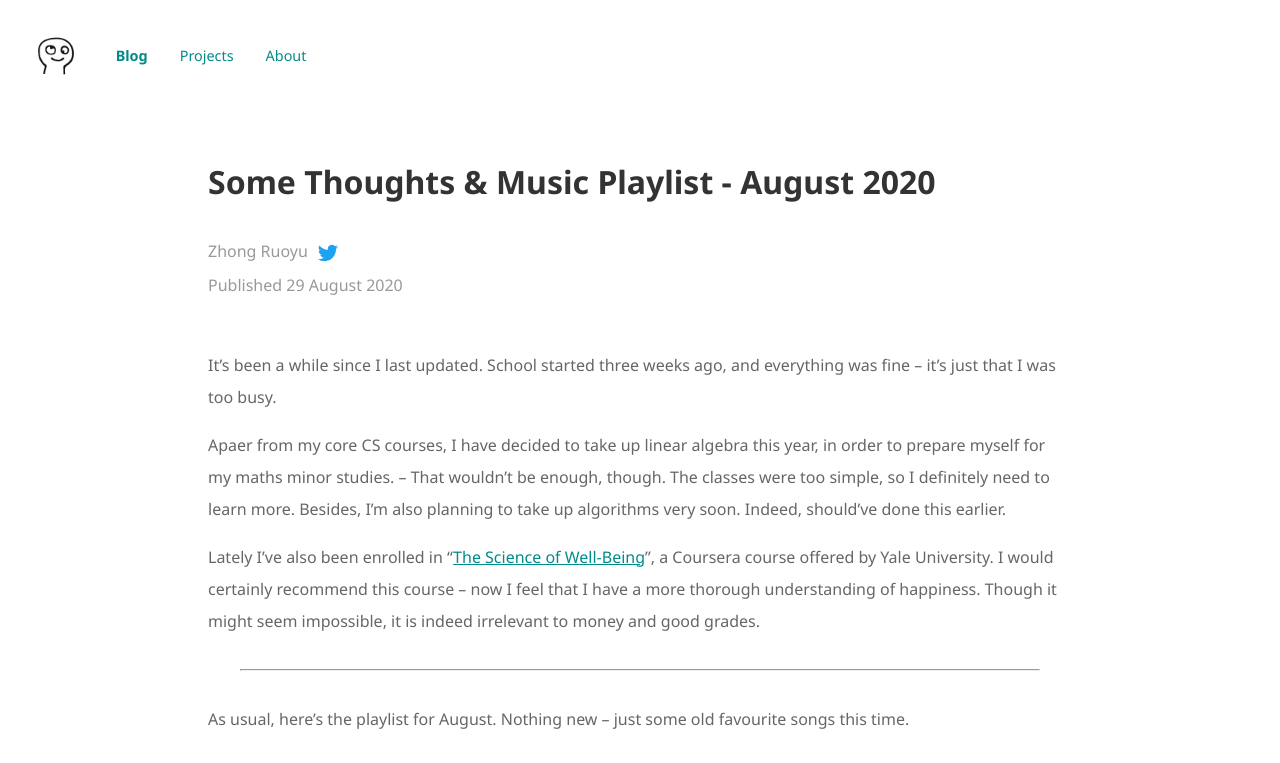
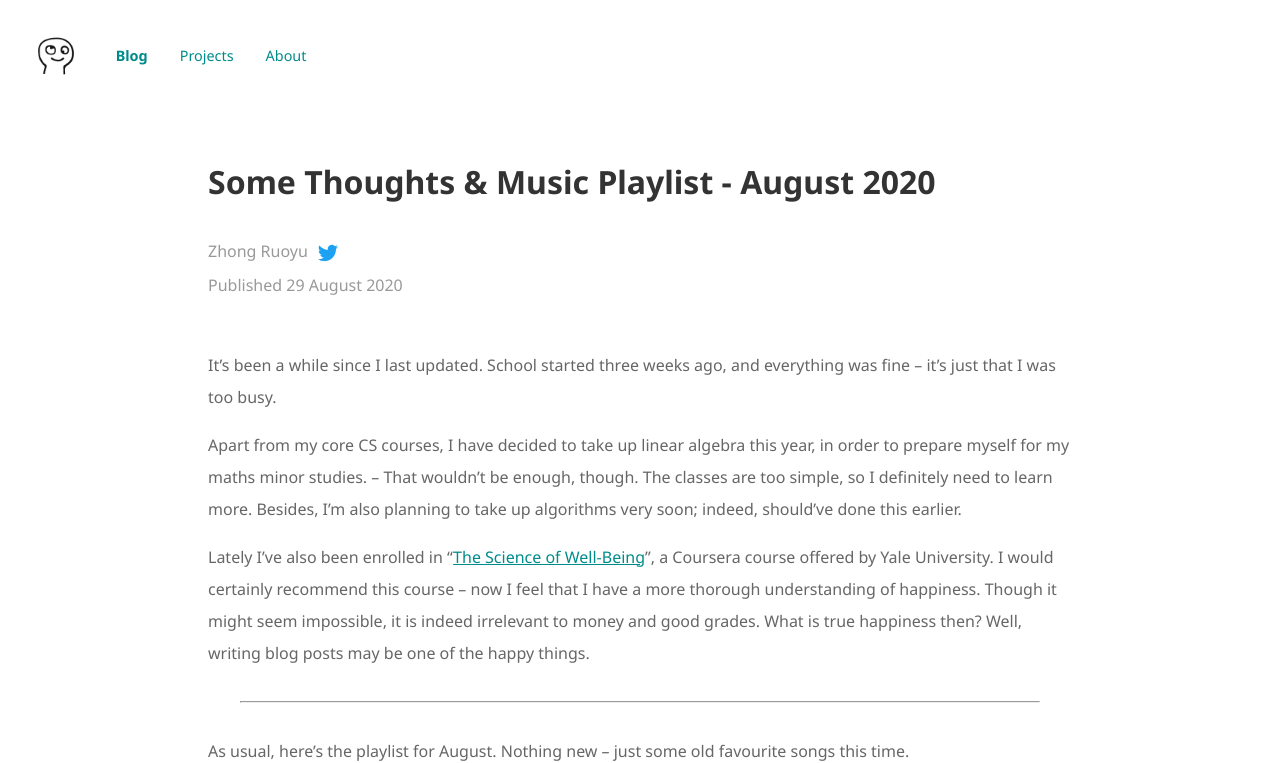
Before and after one commit to ZhongRuoyu/ruoyu.xyz, a Jekyll site: the page built from _posts/2020-08-29-playlist.md, in a window 1280 px wide and 900 px high, cut to the strip 0-763 px from the top of the window. Built offline with Jekyll 4.4.1, drawn with Linux system fonts in a browser that asks for light colours.

Commit message:
Post updated

```diff
--- a/_posts/2020-08-29-playlist.md
+++ b/_posts/2020-08-29-playlist.md
@@ -13,9 +13,9 @@ description: Some thoughts about the new semester, and as usual, the August play
 
 It's been a while since I last updated. School started three weeks ago, and everything was fine -- it's just that I was too busy.
 
-Apaer from my core CS courses, I have decided to take up linear algebra this year, in order to prepare myself for my maths minor studies. -- That wouldn't be enough, though. The classes were too simple, so I definitely need to learn more. Besides, I'm also planning to take up algorithms very soon. Indeed, should've done this earlier.
+Apart from my core CS courses, I have decided to take up linear algebra this year, in order to prepare myself for my maths minor studies. -- That wouldn't be enough, though. The classes are too simple, so I definitely need to learn more. Besides, I'm also planning to take up algorithms very soon; indeed, should've done this earlier.
 
-Lately I've also been enrolled in "[The Science of Well-Being](https://www.coursera.org/learn/the-science-of-well-being)", a Coursera course offered by Yale University. I would certainly recommend this course -- now I feel that I have a more thorough understanding of happiness. Though it might seem impossible, it is indeed irrelevant to money and good grades.
+Lately I've also been enrolled in "[The Science of Well-Being](https://www.coursera.org/learn/the-science-of-well-being)", a Coursera course offered by Yale University. I would certainly recommend this course -- now I feel that I have a more thorough understanding of happiness. Though it might seem impossible, it is indeed irrelevant to money and good grades. What is true happiness then? Well, writing blog posts may be one of the happy things.
 
 <hr>
 
```
